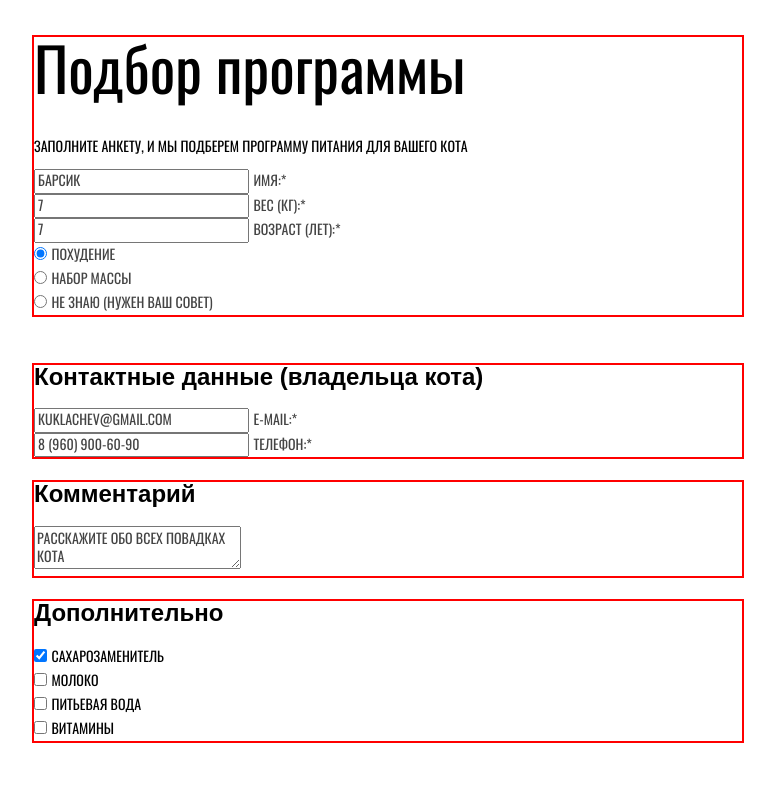
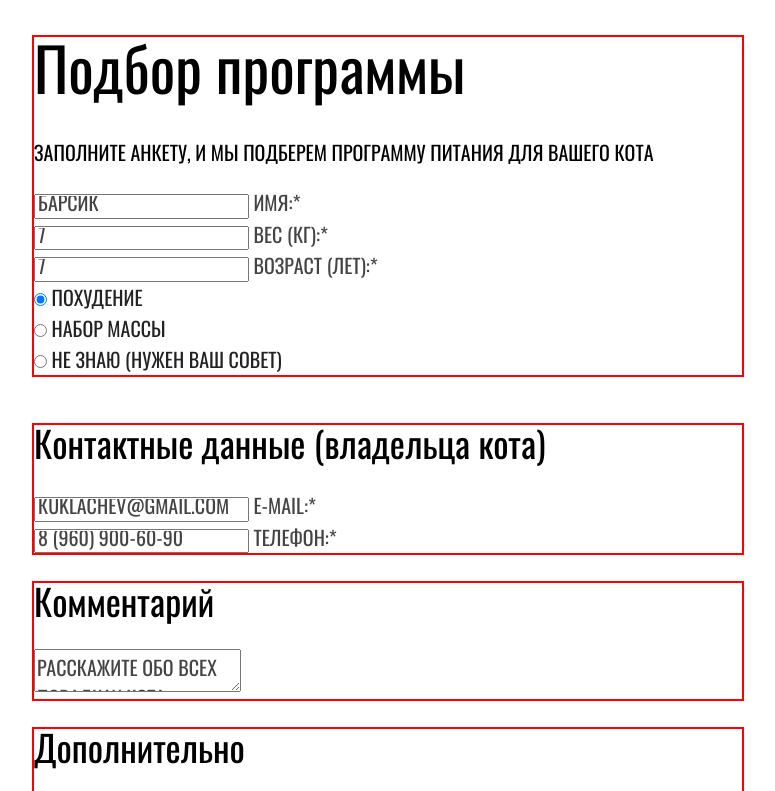
Before and after one commit to niksvi/1376293-cat-energy-22, a plain HTML site: page source/form.html in a window 1280 px wide. Shown: the part 84-875 px from the top of the page, without its empty margins (252-1027 px from the left). Drawn offline with nearby package versions, Linux system fonts and the light colour scheme; files that its build step writes are made by us from their sources.

Commit message:
Адаптивная сетка для страницы формы

```diff
--- a/source/form.html
+++ b/source/form.html
@@ -22,13 +22,13 @@
           <span class="visually-hidden">Открыть меню</span>
         </button>
         <ul class="main-nav__list">
-          <li class="main-nav__item">
+          <li class="main-nav__item main-nav__item--form-page">
             <a href="index.html">Главная</a>
           </li>
-          <li class="main-nav__item">
+          <li class="main-nav__item main-nav__item--form-page">
             <a href="catalog.html">Каталог продукции</a>
           </li>
-          <li class="main-nav__item main-nav__item--current">
+          <li class="main-nav__item main-nav__item--form-page main-nav__item--current">
             <a>Подбор программы</a>
           </li>
         </ul>
@@ -43,6 +43,7 @@
       <section class="selection">
         <h1 class="main-title">Подбор программы</h1>
         <p class="selection__tagline">Заполните анкету, и мы подберем программу питания для вашего кота</p>
+        <div class="selection__lists">
           <ul class="selection__bio-list">
             <li class="selection__bio-item">
               <input class="form-input" type="text" name="bio-name" id="form-name" placeholder="Барсик">
@@ -59,7 +60,8 @@
           </ul>
           <ul class="selection__choice-list">
             <li class="selection__choise-item">
-            <input class="form-input form-radio" type="radio" name="choise-radio" id="radio-slim" value="slim" checked>
+              <input class="form-input form-radio" type="radio" name="choise-radio" id="radio-slim" value="slim"
+                checked>
               <label for="radio-slim">Похудение</label>
             </li>
             <li class="selection__choise-item">
@@ -71,6 +73,7 @@
               <label for="radio-idk">Не знаю (нужен ваш совет)</label>
             </li>
           </ul>
+        </div>
       </section>
 
       <section class="form-contacts">
--- a/source/sass/blocks/extra.scss
+++ b/source/sass/blocks/extra.scss
@@ -2,3 +2,26 @@
   outline: red 2.5px solid;
   margin-bottom: 60px;
 }
+
+.extra__list {
+  @media (min-width: $tablet-width) {
+    display: grid;
+    grid-template-columns: 1fr 1fr;
+  }
+
+  @media (min-width: $desktop-width) {
+    display: flex;
+  }
+}
+
+.extra__item:nth-child(2) {
+  @media (min-width: $tablet-width) {
+    order: 1;
+  }
+}
+
+.extra__item:nth-child(4) {
+  @media (min-width: $tablet-width) {
+    order: 2;
+  }
+}
--- a/source/sass/blocks/form-contacts.scss
+++ b/source/sass/blocks/form-contacts.scss
@@ -2,3 +2,9 @@
   outline: red 2.5px solid;
   margin-bottom: 25px;
 }
+
+.form-contacts__list {
+  @media (min-width: $desktop-width) {
+    display: flex;
+  }
+}
--- a/source/sass/blocks/form-input.scss
+++ b/source/sass/blocks/form-input.scss
@@ -4,5 +4,9 @@
     @include oswald();
     text-transform: uppercase;
     color: $special_dark-grey;
+
+    @media (min-width: $tablet-width) {
+      @include oswald(20px, 30px);
+    }
   }
 }
--- a/source/sass/blocks/form-radio.scss
+++ b/source/sass/blocks/form-radio.scss
@@ -1,3 +1,5 @@
 .form-radio {
-  color: $special_dark-grey-2;
+  & + label {
+    color: $special_dark-grey-2;
+  }
 }
--- a/source/sass/blocks/main-nav.scss
+++ b/source/sass/blocks/main-nav.scss
@@ -15,6 +15,12 @@
   }
 }
 
+.main-nav__item--form-page a {
+  @media (min-width: $desktop-width) {
+    color: $special_black;
+  }
+}
+
 .main-nav__toggle {
   @media (min-width: $tablet-width) {
     display: none;
--- a/source/sass/blocks/selection.scss
+++ b/source/sass/blocks/selection.scss
@@ -6,4 +6,14 @@
 .selection__tagline {
   @include oswald();
   text-transform: uppercase;
+
+  @media (min-width: $tablet-width) {
+    @include oswald(20px, 30px);
+  }
 }
+
+.selection__lists {
+  @media (min-width: $desktop-width) {
+    display: flex;
+  }
+}
--- a/source/sass/blocks/subtitle.scss
+++ b/source/sass/blocks/subtitle.scss
@@ -1,4 +1,8 @@
 .subtitle {
-  @include oswald(36px, 36px);
+  @include oswald(24px, 26px);
   font-weight: 400;
+
+  @media (min-width: $tablet-width) {
+    @include oswald(36px, 36px);
+  }
 }
--- a/source/sass/style.scss
+++ b/source/sass/style.scss
@@ -28,6 +28,7 @@
 @import "blocks/selection.scss";
 @import "blocks/form-input.scss";
 @import "blocks/form-radio.scss";
+@import "blocks/subtitle.scss";
 @import "blocks/form-checkbox.scss";
 @import "blocks/form-contacts.scss";
 @import "blocks/comment.scss";
```
Lines whose indentation alone changed are shown as unchanged.
